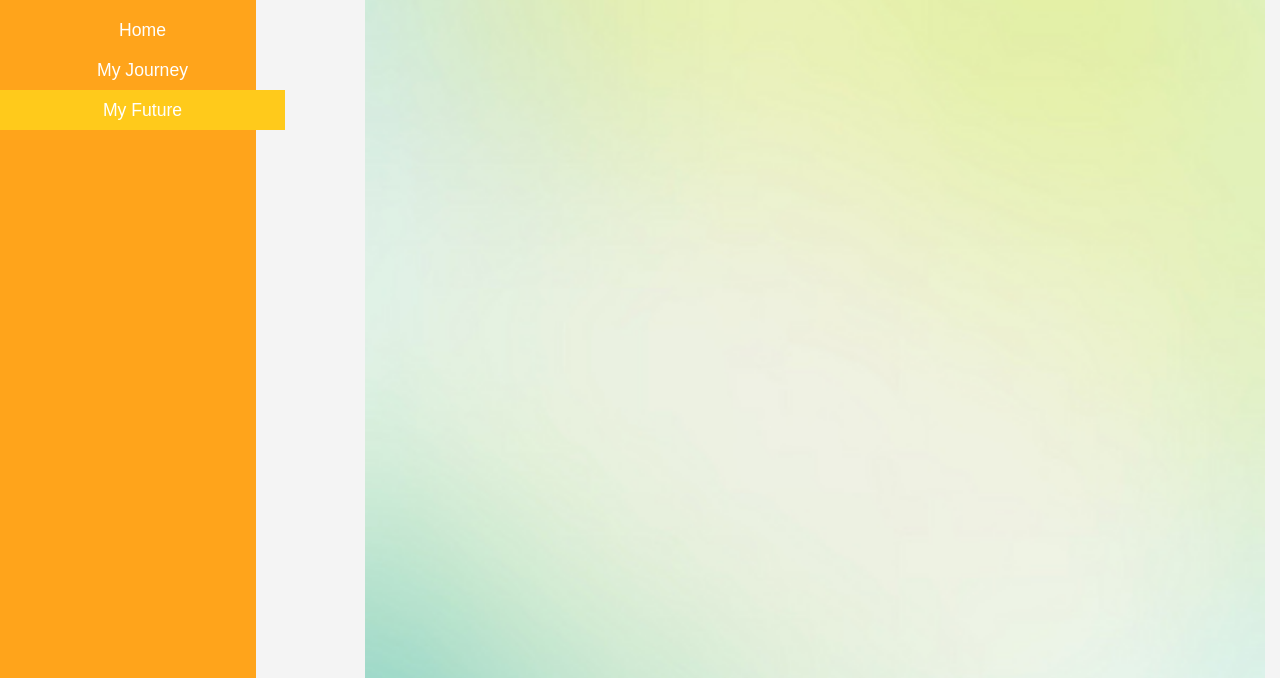
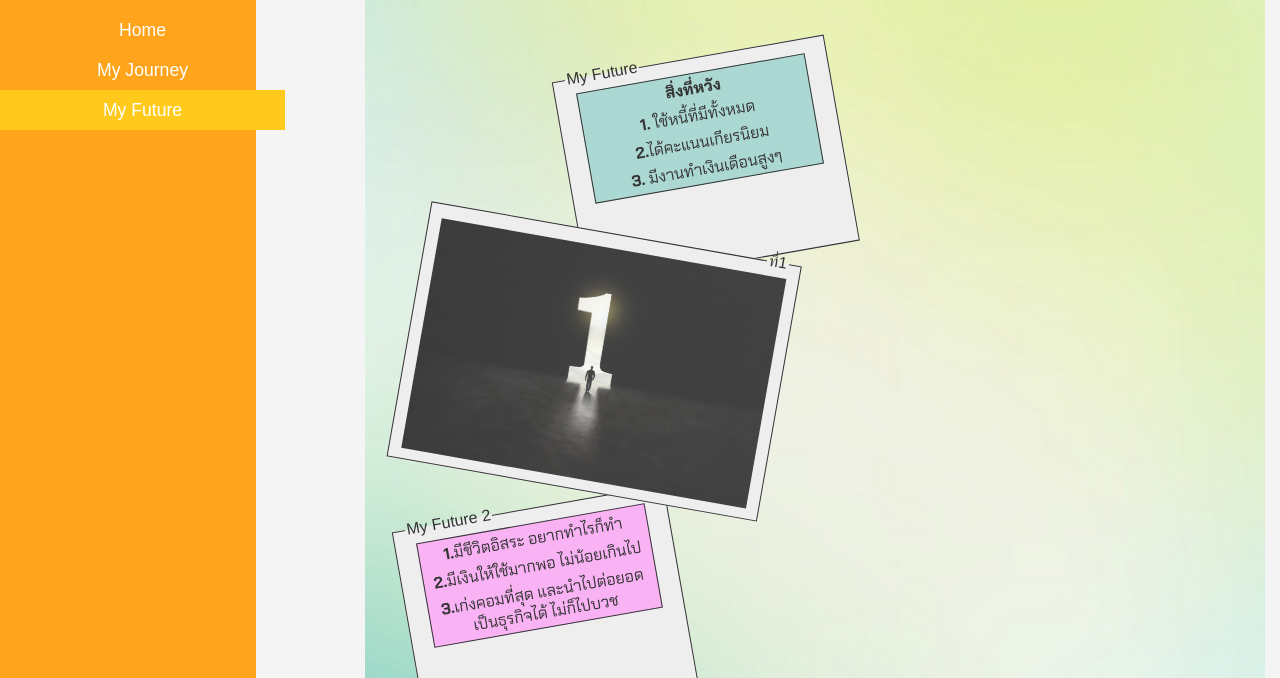
Before and after one commit to FN-tu/6709650334_MyCSTUStory, a plain HTML site: page myfuture.html in a window 1280 px wide. Shown: the part 122-800 px from the top of the page. Drawn offline with Linux system fonts and the light colour scheme.

Commit message:
add new photo and finish my future

```diff
--- a/myfuture.html
+++ b/myfuture.html
@@ -22,9 +22,47 @@
         </ul>
     </nav>
     <section id="back">
-
+        <fieldset class="Hblock1">
+            <legend style="text-align: left;">My Future</legend>
+            <center><div class="Hminiblock1">
+            <table>
+               <tr>
+                   <td><b>สิ่งที่หวัง</b></td>
+               </tr>
+               <tr>
+                   <td><b>1.</b> ใช้หนี้ที่มีทั้งหมด</td>
+               </tr>
+               <tr>
+                   <td><b>2.</b>ได้คะแนนเกียรนิยม</td>
+               </tr>
+               <tr>
+                   <td><b>3.</b> มีงานทำเงินเดือนสูงๆ</td>
+               </tr>
+            </table>
+           </div></center>
+           </fieldset>
+           <fieldset class="jblock3">
+            <legend style="text-align: left;">My Future 2</legend>
+            <center><div class="jminiblock3">
+            <table>
+                <tr>
+                    <td><b>1.</b>มีชีวิตอิสระ อยากทำไรก็ทำ</td>
+                </tr>
+                <tr>
+                    <td><b>2.</b>มีเงินให้ใช้มากพอ ไม่น้อยเกินไป</td>
+                </tr>
+                <tr>
+                    <td><b>3.</b>เก่งคอมที่สุด และนำไปต่อยอดเป็นธุรกิจได้ ไม่ก็ไปบวช</td>
+                </tr>
+            </table>
+           </div></center>
+           </fieldset>
+           <fieldset class="jimage">
+            <legend style="text-align: right;">ที่1</legend>
+            <img class="jimg" src="resources/number_one_man_walk.jpg" alt="number 1" >
+        </fieldset>
     </section>
-<footer>
-        <p>&copy; 2024 CSTUStory</p>
+    <footer>
+        <p1>&copy; 2024 CSTUStory</p1>
     </footer>
 </body>
```
Also changed, not shown: myjourney.html (+1 -1 lines), resources/number_one_man_walk.jpg (added).
